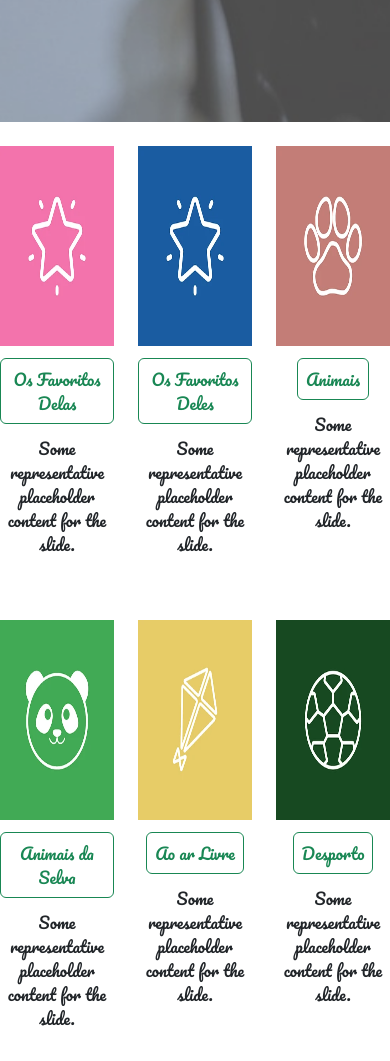
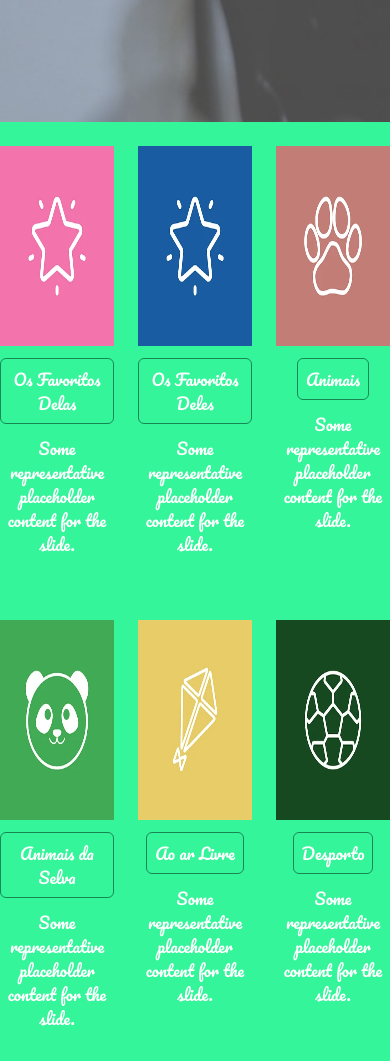
Before and after one commit to SiulNascimento/LandingPage_Countdown, a website built with Parcel: page index.html in a window 390 px wide. Shown: the part 1220-2281 px from the top of the page. Built offline with nearby package versions, Linux system fonts and the light colour scheme; files whose address does not match are found by name.

Commit message:
Update _produtos.scss
Media - responsive/breakpoint add

```diff
--- a/src/styles/matrix/_produtos.scss
+++ b/src/styles/matrix/_produtos.scss
@@ -6,6 +6,19 @@
 .container-produtos {
     display: flex;
     justify-content: center;
+
+    @media (min-width: 640px) and (max-width: 1024px){
+        background-color: rgb(3, 41, 23);
+    }
+
+    @media (max-width: 640px) {
+        background-color:rgb(53, 245, 155);
+        color: #fff;
+
+        button {
+            color: #fff;
+        }
+    }
 
     .containerProdutos {
         @include boxes;
@@ -19,11 +32,35 @@
             height: 200px;
             width: 100%;
 
+            @media (min-width: 640px) and (max-width: 1024px){
+                max-width: 100%;
+            }
+
+            @media (max-width: 640px) {
+                max-width: 100%;
+            }
         }
 
         button {
             padding: 8px;
             margin: 12px auto;
         }
+
+
+        @media (min-width: 640px) and (max-width: 1024px){
+            display:flex;
+            flex-direction: column;
+            max-width: 100%;
+
+            p{
+                color: #fff;
+            }
+        }
+
+        @media (max-width: 640px) {
+            display:flex;
+            max-width: 100%;
+        }
     }
+
 }
```
